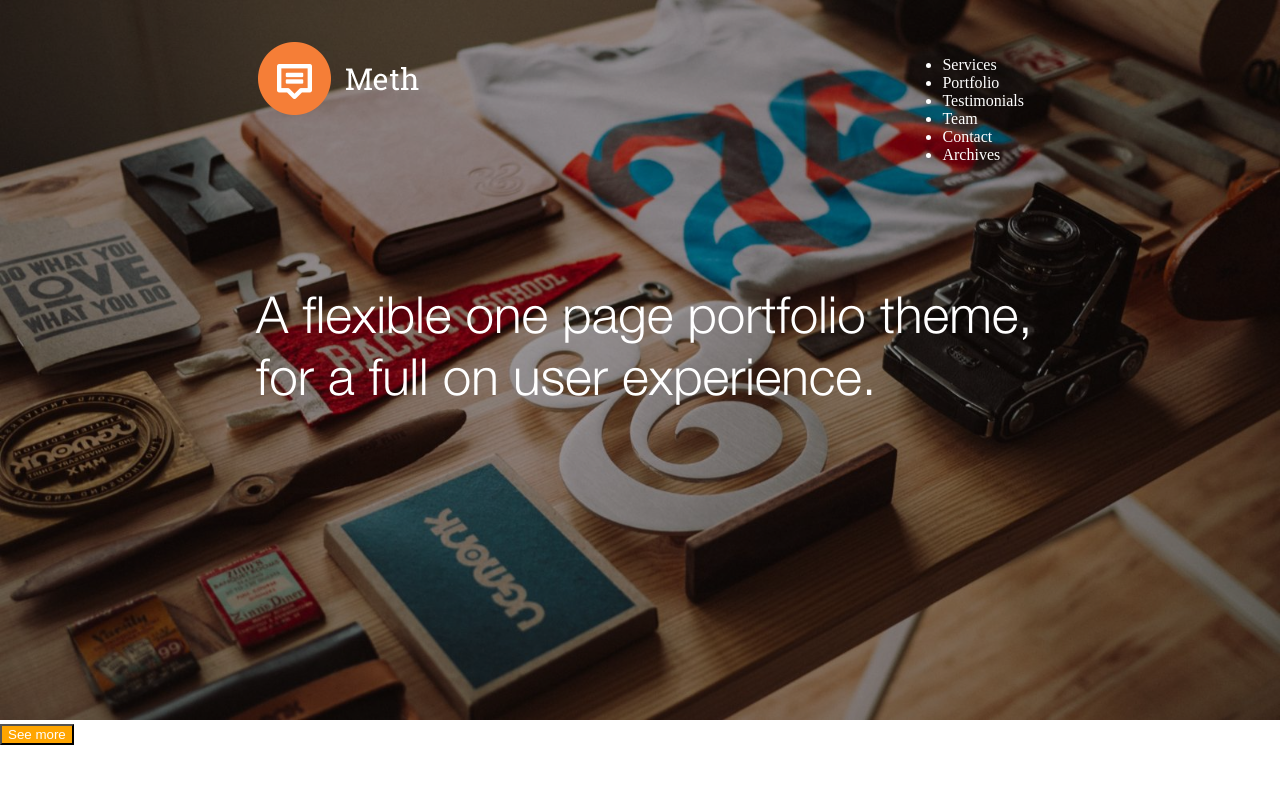
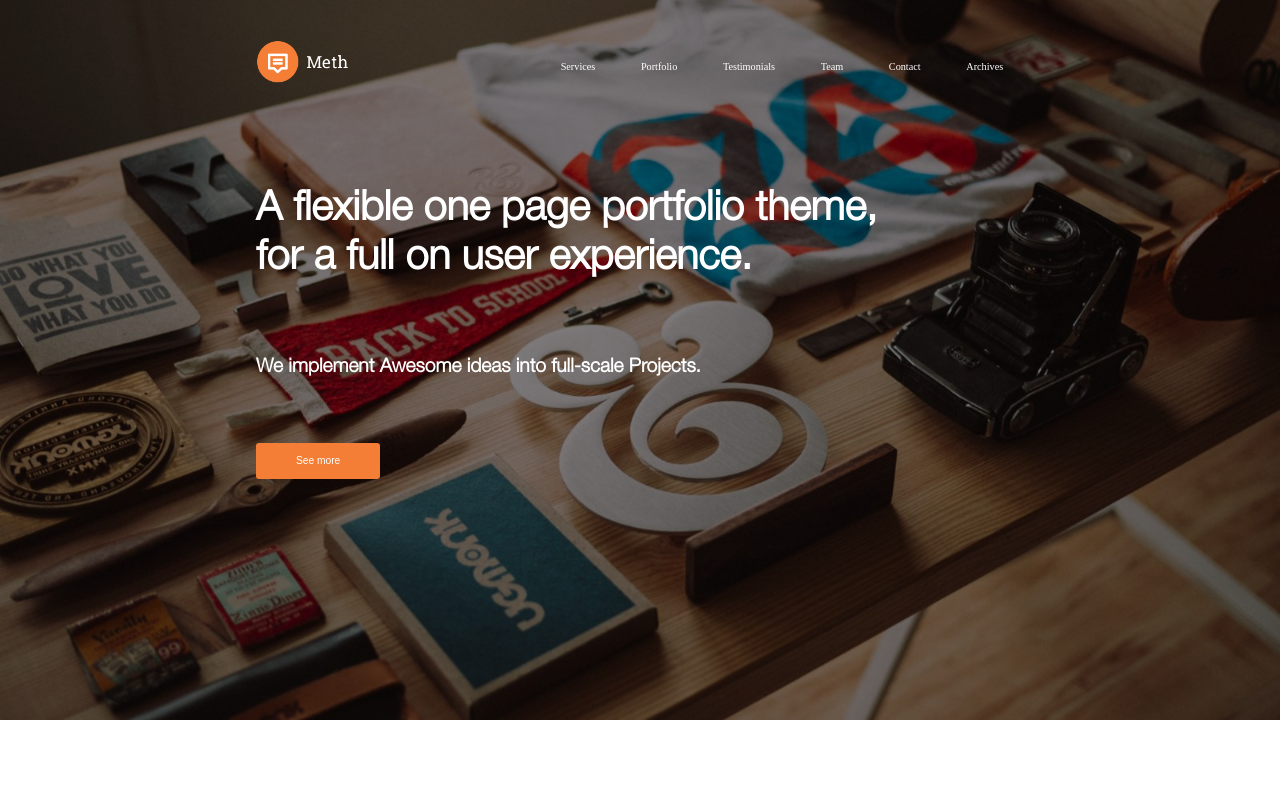
Before and after one commit to bonbers/Exo2-Css, a plain HTML site: page index.html in a window 1280 px wide. Shown: the top 800 px of the page. Drawn offline with Linux system fonts and the light colour scheme; files whose address does not match are found by name.

Commit message:
CSS en construction

```diff
--- a/index.html
+++ b/index.html
@@ -17,27 +17,31 @@
 
        <div id="group1-a">
 
-            <img src="img/logo.png" alt=""></img>
+            <!-- <img src="img/logo.png" alt=""></img> -->
 
        </div>
        <div id="nav">
        <nav>
-         <ul>
-           <li>Services</li>
-           <li>Portfolio</li>
-           <li>Testimonials</li>
-           <li>Team</li>
-           <li>Contact</li>
-           <li>Archives</li>
+         <ul class="menu1">
+           <li><a href="#">Services</a></li>
+           <li><a href="#">Portfolio</a></li>
+           <li><a href="#">Testimonials</a></li>
+           <li><a href="#">Team</a></li>
+           <li><a href="#">Contact</a></li>
+           <li><a href="#">Archives</a></li>
          </ul>
         </nav>
         </div>
 
         <div id="text1">
-      <p>A flexible one page portfolio theme,<br> for a full on user experience.</p>
+      <h1>A flexible one page portfolio theme,<br> for a full on user experience.</h1>
+
+      <h3>We implement Awesome ideas into full-scale Projects.</h3>
+
+      <input type="button" value="See more" id="button1">
        </div>
 
-       <input type="button" value="See more" id="button1">
+
 
 </header>
 
--- a/style.css
+++ b/style.css
@@ -8,37 +8,83 @@ overflow: hidden;
 height: 800px;
 }
 
+/*LOGO HEADER*/
 #group1-a {
+ background-image: url(./img/logo.png);
+ background-size: 50%;
+ background-repeat: no-repeat;
  margin-left: 20%;
  position: absolute;
  top : 5%;
- color: white;
+ width: 15%;
+ height: 15%;
 }
 
+
+/*IMAGE FOND HEADER*/
 .head {
 position:relative;
-filter: brightness(60%);
+filter: brightness(50%);
 width: 100%;
 }
 
+/*BOUTTON HEADER */
 #button1 {
+  margin-top: 3.5vw;
   color : white;
-  background: orange;
+  background: #f47e36;
+  border: none;
+  border-radius: 3px;
+  width: 20%;
+  padding: 2%;
+  font-size: 0.8vw;
 }
 
+/*BARRE NAVIGUATION HEADER*/
 #nav {
   margin-left: 20%;
   position: absolute;
-  top : 5%;
+  top : 7%;
   right : 20%;
   color: white;
 }
 
+/*TEXTE HEADER*/
 #text1 {
+  margin-left: 20%;
+  top: 20%;
+  position: absolute;
+}
+
+#text1 h1 {
   font-family: "Helvetic";
-  font-size: 4vw;
-  margin-left: 20%;
-  position: absolute;
-  top : 30%;
+  font-size: 3.2vw;
   color: white;
 }
+
+#text1 h3 {
+  margin-top: 5.5vw;
+  font-family: "Helvetic";
+  font-size: 1.5vw;
+  color: white;
+
+}
+
+/*MENU NAV HEADER*/
+.menu1 {
+  list-style: none;
+  margin:0;
+  padding: 0;
+}
+
+.menu1 li {
+  display: inline;
+  padding: 1.3em;
+}
+
+/*LIEN MENU NAVIGUATION HEADER*/
+a {
+  text-decoration: none;
+  color: white;
+  font-size: 0.8vw;
+}
```
